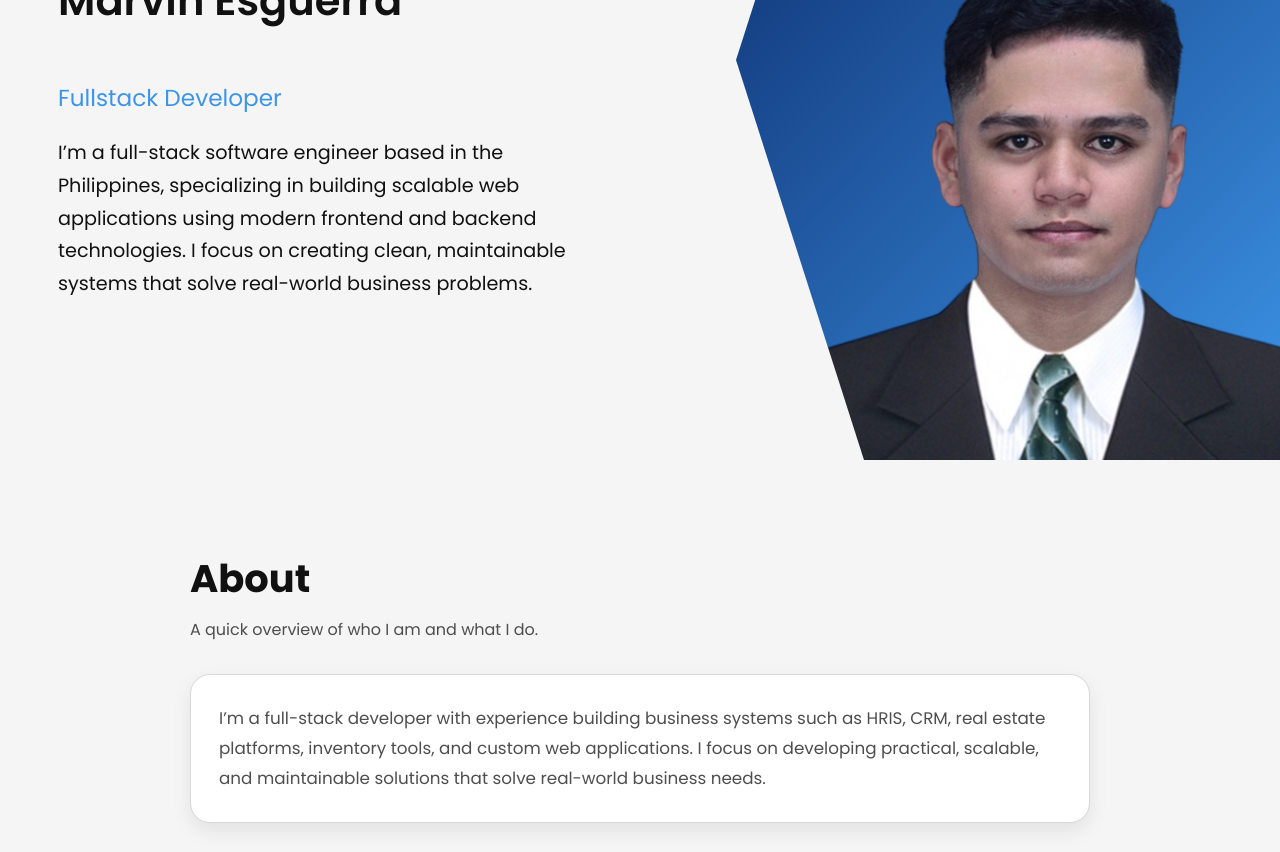
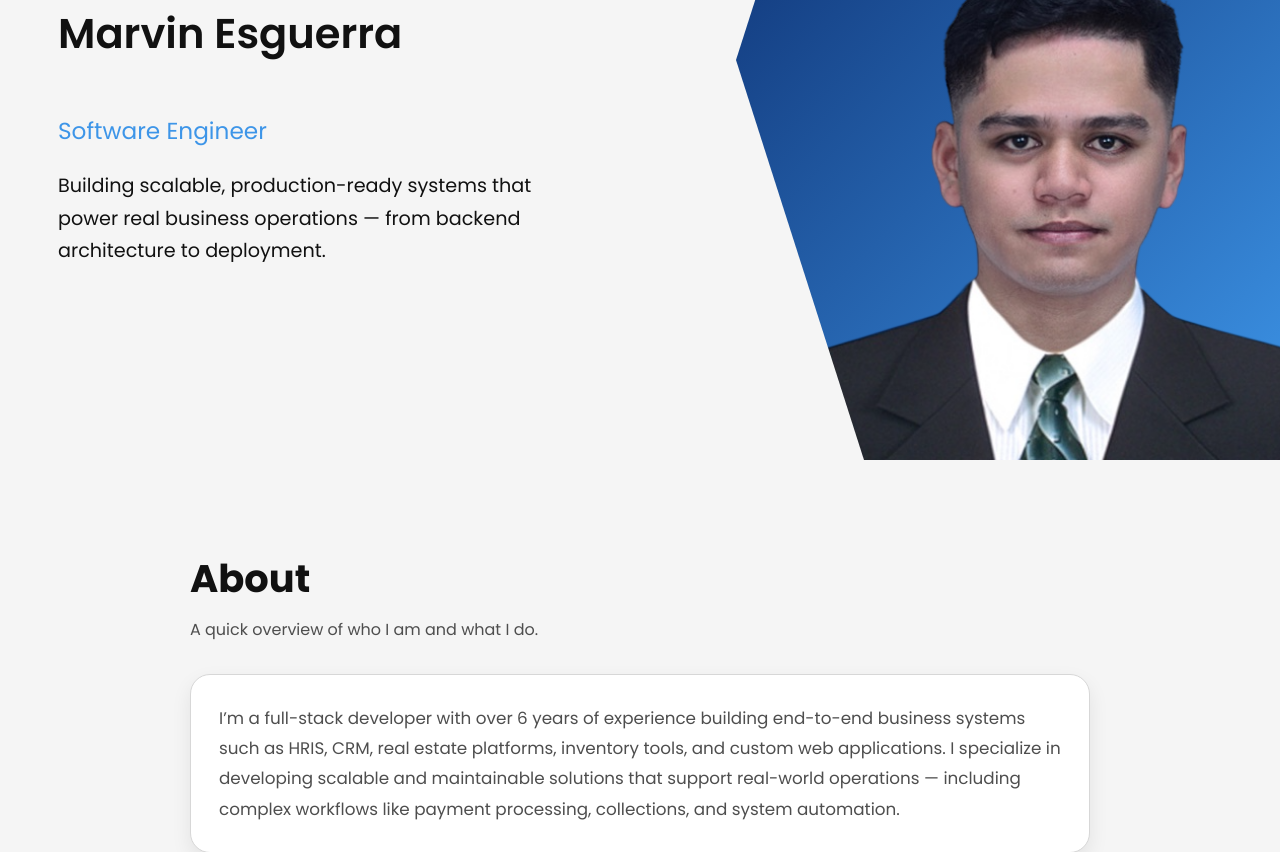
Before and after one commit to mrvndln/mrvndlnsgrr, a React (Vite) app: page / in a window 1280 px wide. Shown: the part 340-1192 px from the top of the page. Built offline with nearby package versions, Linux system fonts and the light colour scheme.

Commit message:
update roles,intro and about

```diff
--- a/src/data/portfolio.js
+++ b/src/data/portfolio.js
@@ -1,10 +1,10 @@
 export const portfolioData = {
   name: "Marvin Esguerra",
-  roles: ["Software Engineer", "Fullstack Developer"],
+  roles: ["Full-Stack Developer", "Software Engineer"],
   intro:
-    "I’m a full-stack software engineer based in the Philippines, specializing in building scalable web applications using modern frontend and backend technologies. I focus on creating clean, maintainable systems that solve real-world business problems.",
+    "Building scalable, production-ready systems that power real business operations — from backend architecture to deployment.",
   about:
-    "I’m a full-stack developer with experience building business systems such as HRIS, CRM, real estate platforms, inventory tools, and custom web applications. I focus on developing practical, scalable, and maintainable solutions that solve real-world business needs.",
+    "I’m a full-stack developer with over 6 years of experience building end-to-end business systems such as HRIS, CRM, real estate platforms, inventory tools, and custom web applications. I specialize in developing scalable and maintainable solutions that support real-world operations — including complex workflows like payment processing, collections, and system automation.",
   contact: {
     email: "mrvndlnsgrr@gmail.com",
     mobile: "+63 9451244990",
```
